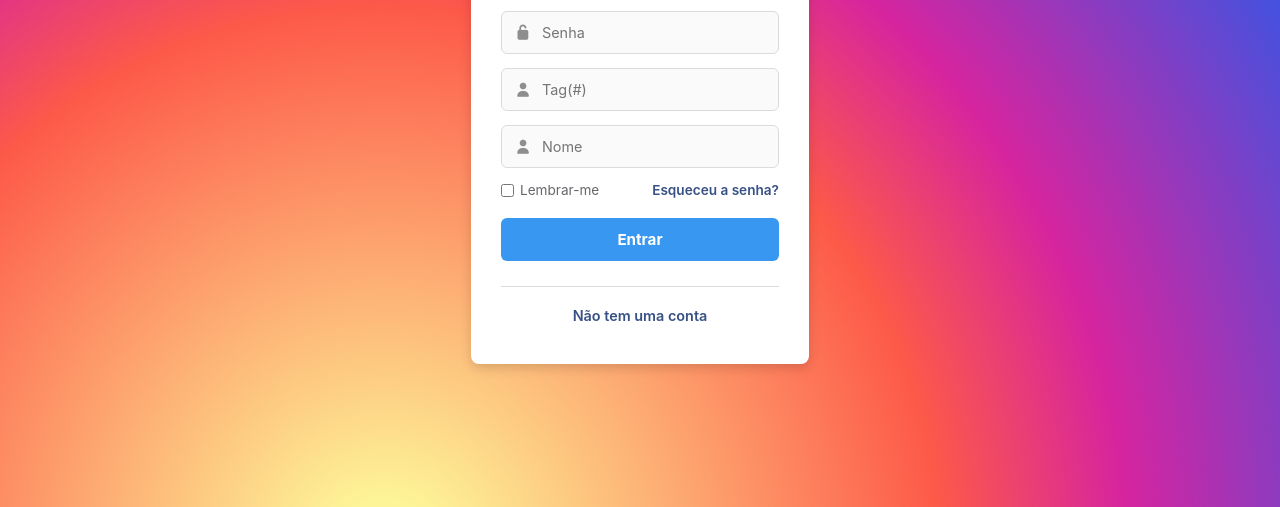
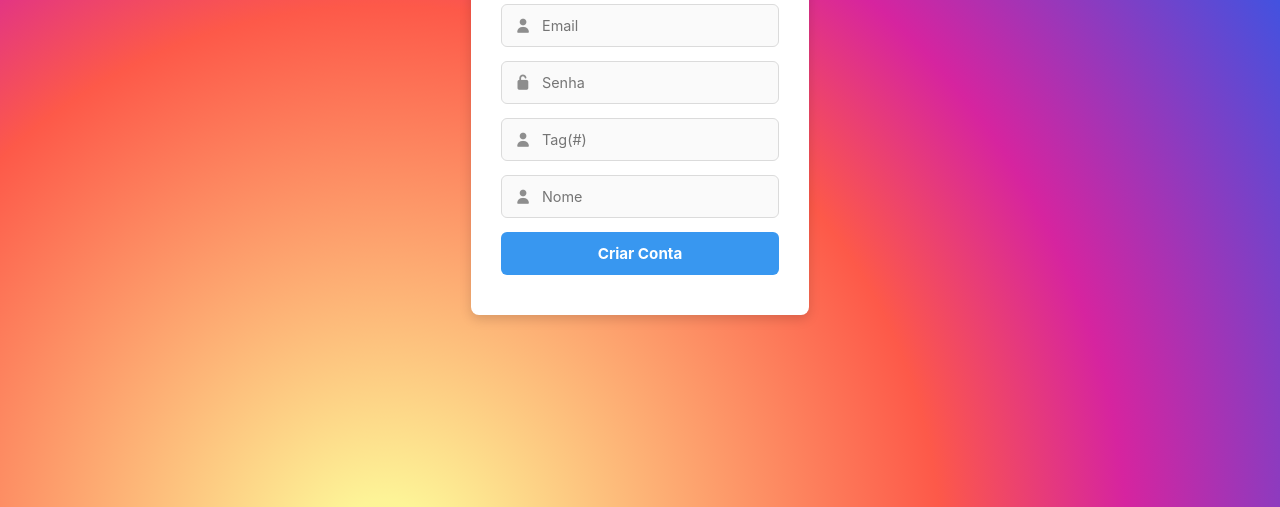
Before and after one commit to vgde0105GH/InstaBook, a plain HTML site: page Sign in/index.html in a window 1280 px wide. Shown: the part 293-800 px from the top of the page. Drawn offline with Linux system fonts and the light colour scheme.

Commit message:
Sign in Arrumado

```diff
--- a/Sign in/index.html
+++ b/Sign in/index.html
@@ -15,7 +15,7 @@
             <form action="">
                 <div class="input-box">
                     <span class="icon"> <i class="fa-solid fa-user"></i> </span>
-                    <input type="text" placeholder="Usuário">
+                    <input type="text" placeholder="Email">
                 </div>
 
                 <div class="input-box">
@@ -31,20 +31,7 @@
                     <input type="text" placeholder="Nome">
                 </div>
 
-                <div class="options">
-                    <label>
-                        <input type="checkbox"> Lembrar-me
-                    </label>
-                    <a href="" class="link">Esqueceu a senha?</a>
-
-                </div>
-
-                <button class="bnt"> Entrar </button>
-                <p class="link-p">
-                    <a href="" class="link"> Não tem uma conta </a>
-
-                </p>
-                </div>
+                <button class="bnt"> Criar Conta </button>
             </form>
 
         </div>
```
